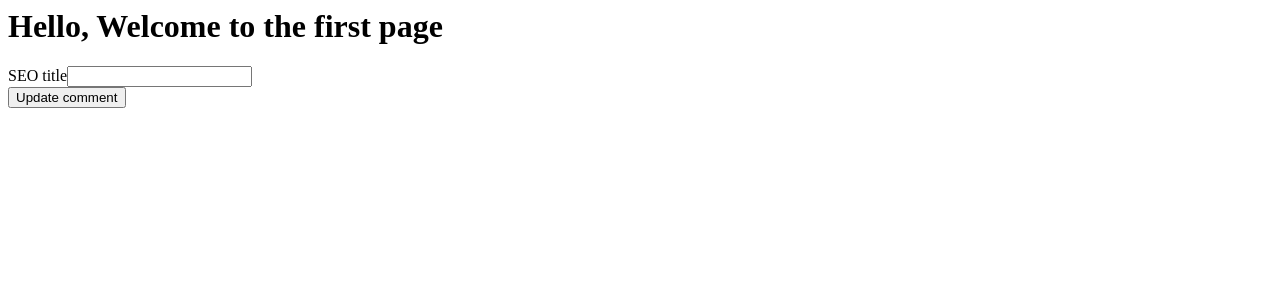
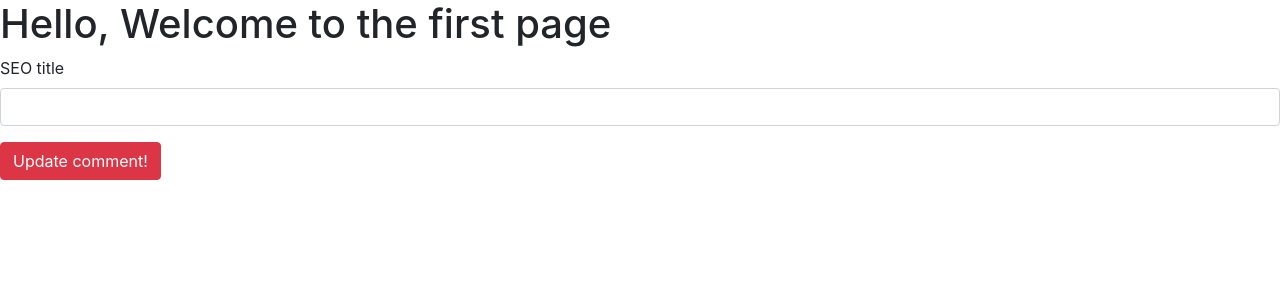
Before and after one commit to th0was14/myClashRoyaleProject, a React app: page / in a window 1280 px wide. Shown: the top 300 px of the page. Built offline with nearby package versions, Linux system fonts and the light colour scheme.

Commit message:
add bootstrap 4 and reactstrap

```diff
--- a/src/app.tsx
+++ b/src/app.tsx
@@ -1,6 +1,7 @@
 import * as React from "react";
 import * as ReactDOM from "react-dom";
 import { FormContainer } from "./components/container/FormContainer";
+import "bootstrap/dist/css/bootstrap.min.css";
 
 ReactDOM.render(
   <div>
--- a/src/components/container/FormContainer.tsx
+++ b/src/components/container/FormContainer.tsx
@@ -2,6 +2,7 @@ import React from "react";
 import ReactDOM from "react-dom";
 import { Input } from "../presentational/Input";
 import { postComment, fetchByTypeAndId } from "../../service/index";
+import { Button } from "reactstrap";
 
 export class FormContainer extends React.Component {
   constructor(props) {
@@ -39,9 +40,9 @@ export class FormContainer extends React.Component {
           value={seo_title}
           handleChange={this.handleChange}
         />
-        <button type="button" onClick={this.addComment}>
-          Update comment
-        </button>
+        <Button color="danger" onClick={this.addComment}>
+          Update comment!
+        </Button>
       </form>
     );
   }
--- a/src/index.html
+++ b/src/index.html
@@ -8,7 +8,6 @@
     <!-- this is where react renders into -->
     <div id="root"></div>
 
-    <script src="dist/app.bundle.js"></script>
 </body>
 
 </html>
--- a/webpack.config.js
+++ b/webpack.config.js
@@ -16,6 +16,10 @@ module.exports = {
         test: /\.tsx?$/,
         use: "ts-loader",
         exclude: /node_modules/
+      },
+      {
+        test: /\.css$/,
+        use: ["style-loader", "css-loader"]
       }
     ]
   },
@@ -28,7 +32,8 @@ module.exports = {
     })
   ],
   resolve: {
-    extensions: [".tsx", ".ts", ".js"]
+    extensions: [".tsx", ".ts", ".js"],
+    modules: [path.join(__dirname, "js/helpers"), "node_modules"]
   },
   output: {
     filename: "[name].bundle.js",
```
Also changed, not shown: package.json (+11 -4 lines), 1 other file (tests, documents, lock files or other folders).
